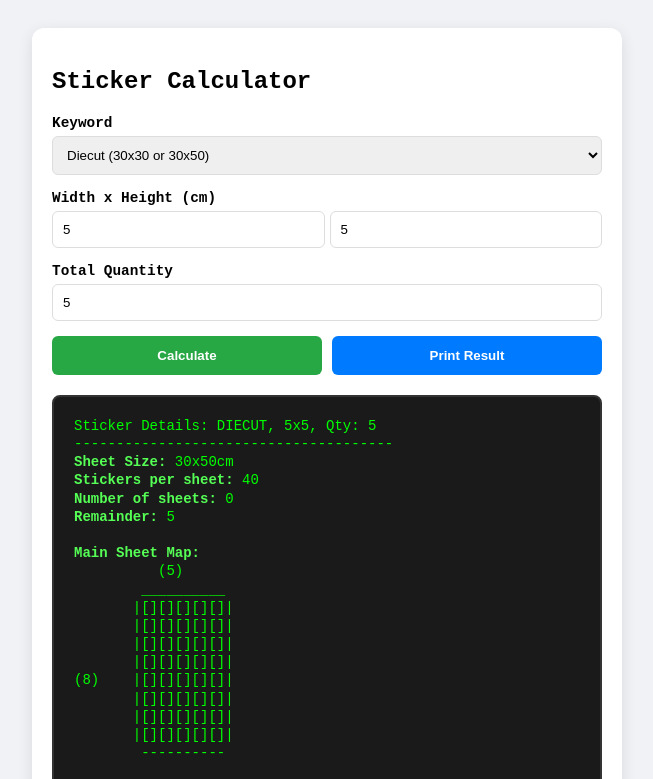
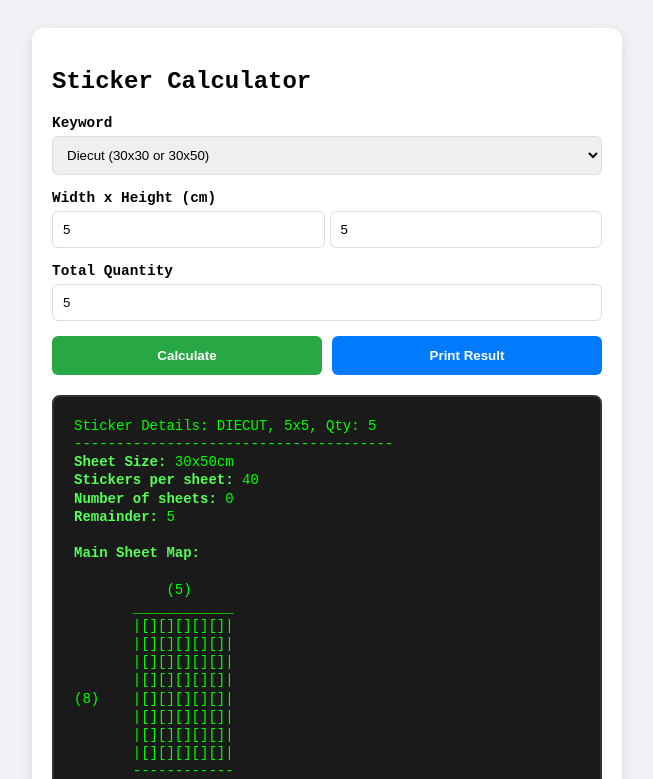
Before and after one commit to iamsuperon/BSP-sticker-calculator, a plain HTML site: page index.html in a window 1280 px wide. Both pictures are taken after typing "5", "5", "5" into the empty fields and a click on the button "Calculate". Shown: the top 779 px of the page, without its empty margins (313-966 px from the left). Drawn offline with Linux system fonts and the light colour scheme.

Commit message:
Update index.html

```diff
--- a/index.html
+++ b/index.html
@@ -27,7 +27,6 @@
         }
 
         .stat-label { font-weight: bold; color: #55ff55; }
-
         @media print {
             body { background: white; padding: 0; }
             .card { box-shadow: none; border: none; max-width: 100%; }
@@ -45,13 +44,24 @@
 <body>
     <div class="card">
         <h2>Sticker Calculator</h2>
+
         <div class="input-group">
             <label>Keyword</label>
-            <select id="keyword">
+            <select id="keyword" onchange="toggleCustomArtboard()">
                 <option value="diecut">Diecut (30x30 or 30x50)</option>
                 <option value="sheet">Sheet (Always 30x30)</option>
+                <option value="custom">Custom Sticker</option>
             </select>
         </div>
+
+        <div class="input-group" id="custom-artboard" style="display: none;">
+            <label>Custom Artboard Width x Height (cm)</label>
+            <div style="display:flex; gap:5px;">
+                <input type="number" id="artW" placeholder="Art W" step="0.1">
+                <input type="number" id="artH" placeholder="Art H" step="0.1">
+            </div>
+        </div>
+
         <div class="input-group">
             <label>Width x Height (cm)</label>
             <div style="display:flex; gap:5px;">
@@ -59,56 +69,58 @@
                 <input type="number" id="h" placeholder="H" step="0.1">
             </div>
         </div>
+
         <div class="input-group">
             <label>Total Quantity</label>
             <input type="number" id="qty" placeholder="e.g. 100">
         </div>
+
         <div class="btn-container">
             <button class="calc-btn" onclick="calculate()">Calculate</button>
             <button class="print-btn" onclick="window.print()">Print Result</button>
         </div>
+
         <div id="output-container">
             <div id="output">Results will appear here...</div>
         </div>
     </div>
 
     <script>
+        function toggleCustomArtboard() {
+            const keyword = document.getElementById('keyword').value;
+            const customDiv = document.getElementById('custom-artboard');
+            customDiv.style.display = (keyword === 'custom') ? 'block' : 'none';
+        }
+
         function getBestLayout(sw, sh, stickerW, stickerH) {
             let opt1_cols = Math.floor(sw / stickerW);
             let opt1_rows = Math.floor(sh / stickerH);
             let opt1_total = opt1_cols * opt1_rows;
-
             let opt2_cols = Math.floor(sw / stickerH);
             let opt2_rows = Math.floor(sh / stickerW);
             let opt2_total = opt2_cols * opt2_rows;
-
             return (opt2_total > opt1_total)
                 ? { cols: opt2_cols, rows: opt2_rows, perSheet: opt2_total }
                 : { cols: opt1_cols, rows: opt1_rows, perSheet: opt1_total };
         }
 
         function drawMap(cols, rows, totalStickers) {
-            // Border width is (stickers * 2) + 2 for the side bars
-            let borderWidth = (cols * 2) + 2;
-            let padding = "       ";
+            const LABEL_WIDTH = 7;
+            const borderWidth = (cols * 2) + 2;
             let map = "";
             let stickersDrawn = 0;
-
-            // Calculate actual rows used (rows that have at least one sticker)
             let actualRowsUsed = Math.ceil(totalStickers / cols);
 
-            // Top Border (using underscores)
-            map += padding + " " + "_".repeat(borderWidth - 2) + "\n";
+            // Top border
+            map += " ".repeat(LABEL_WIDTH) + "_".repeat(borderWidth) + "\n";
 
-            for(let i=0; i<rows; i++) {
-                // Label logic: only show the label on the middle of the USED rows
-                let rowLabel = padding;
-                if (i === Math.floor(actualRowsUsed / 2)) {
-                    rowLabel = `(${actualRowsUsed})`.padEnd(7);
-                }
+            for(let i = 0; i < rows; i++) {
+                let rowPrefix = (i === Math.floor(actualRowsUsed / 2))
+                    ? `(${actualRowsUsed})`.padEnd(LABEL_WIDTH)
+                    : " ".repeat(LABEL_WIDTH);
 
                 let rowContent = "";
-                for(let j=0; j<cols; j++) {
+                for(let j = 0; j < cols; j++) {
                     if (stickersDrawn < totalStickers) {
                         rowContent += "[]";
                         stickersDrawn++;
@@ -116,11 +128,11 @@
                         rowContent += "  ";
                     }
                 }
-                map += `${rowLabel}|${rowContent}|\n`;
+                map += rowPrefix + "|" + rowContent + "|\n";
             }
 
-            // Bottom Border (using dashes)
-            map += padding + " " + "-".repeat(borderWidth - 2);
+            // Bottom border
+            map += " ".repeat(LABEL_WIDTH) + "-".repeat(borderWidth);
             return map;
         }
 
@@ -130,42 +142,70 @@
             let qty = parseInt(document.getElementById('qty').value);
             let keyword = document.getElementById('keyword').value;
 
-            if(!inW || !inH || !qty) { alert("Fill all fields!"); return; }
+            if (!inW || !inH || !qty) {
+                alert("Please fill Sticker Width, Height and Total Quantity!");
+                return;
+            }
 
             let sW = inW + 0.6;
             let sH = inH + 0.6;
-            let finalSH = 30;
 
-            if (keyword === "diecut") {
-                let test30 = getBestLayout(30, 30, sW, sH);
-                finalSH = (qty % test30.perSheet === 0 && test30.perSheet > 0) ? 30 : 50;
+            let sw, sh, sheetSizeDisplay;
+            if (keyword === "custom") {
+                let artW = parseFloat(document.getElementById('artW').value);
+                let artH = parseFloat(document.getElementById('artH').value);
+                if (!artW || !artH) {
+                    alert("Please fill Custom Artboard Width and Height!");
+                    return;
+                }
+                sw = artW;
+                sh = artH;
+                sheetSizeDisplay = `${artW}x${artH}`;
+            } else {
+                let finalSH = 30;
+                if (keyword === "diecut") {
+                    let test30 = getBestLayout(30, 30, sW, sH);
+                    finalSH = (qty % test30.perSheet === 0 && test30.perSheet > 0) ? 30 : 50;
+                }
+                sw = 30;
+                sh = finalSH;
+                sheetSizeDisplay = `30x${finalSH}`;
             }
 
-            let layout = getBestLayout(30, finalSH, sW, sH);
+            let layout = getBestLayout(sw, sh, sW, sH);
             let numSheets = Math.floor(qty / layout.perSheet);
             let rem = qty % layout.perSheet;
 
-            // Generate Main Map
+            const LABEL_WIDTH = 7;
             let borderWidth = (layout.cols * 2) + 2;
-            let colLabel = `(${layout.cols})`.padStart(Math.floor(borderWidth / 2) + 7);
+            let colLabelText = `(${layout.cols})`;
+            let half = Math.floor((borderWidth - colLabelText.length) / 2);
+            let colLabel = " ".repeat(LABEL_WIDTH + half) + colLabelText;
+
+            // Main Map with extra blank line after the title
             let mainMap = colLabel + "\n" + drawMap(layout.cols, layout.rows, layout.perSheet);
 
-            // Generate Remainder Map
             let remSection = "";
             if (rem > 0) {
-                remSection = `\n\n<span class="stat-label">Remainder Map (${rem} stickers):</span>\n` + colLabel + "\n" + drawMap(layout.cols, layout.rows, rem);
+                const plural = rem === 1 ? "sticker" : "stickers";
+                remSection = `\n\n<span class="stat-label">Remainder Map (${rem} ${plural}):</span>\n\n` +
+                            colLabel + "\n" + drawMap(layout.cols, layout.rows, rem);
             }
 
             let resultHTML = `Sticker Details: ${keyword.toUpperCase()}, ${inW}x${inH}, Qty: ${qty}\n` +
                 `--------------------------------------\n` +
-                `<span class="stat-label">Sheet Size:</span> 30x${finalSH}cm\n` +
+                `<span class="stat-label">Sheet Size:</span> ${sheetSizeDisplay}cm\n` +
                 `<span class="stat-label">Stickers per sheet:</span> ${layout.perSheet}\n` +
                 `<span class="stat-label">Number of sheets:</span> ${numSheets}\n` +
                 `<span class="stat-label">Remainder:</span> ${rem}\n\n` +
-                `<span class="stat-label">Main Sheet Map:</span>\n${mainMap}` + remSection;
+                `<span class="stat-label">Main Sheet Map:</span>\n\n${mainMap}` + remSection;
 
             document.getElementById('output').innerHTML = resultHTML;
         }
+
+        window.onload = function() {
+            toggleCustomArtboard();
+        };
     </script>
 </body>
 </html>
```
